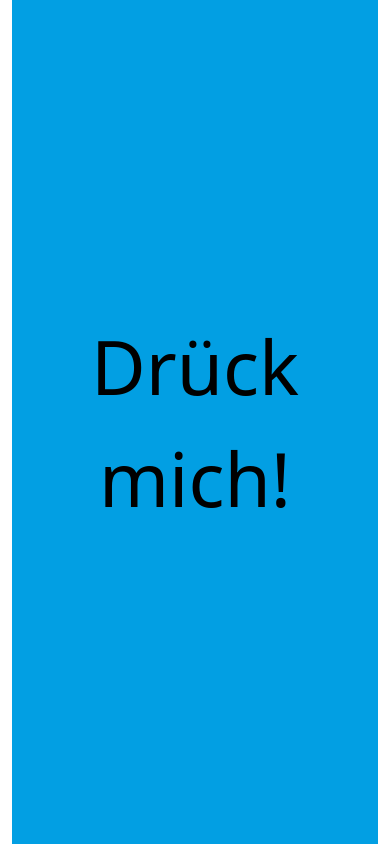
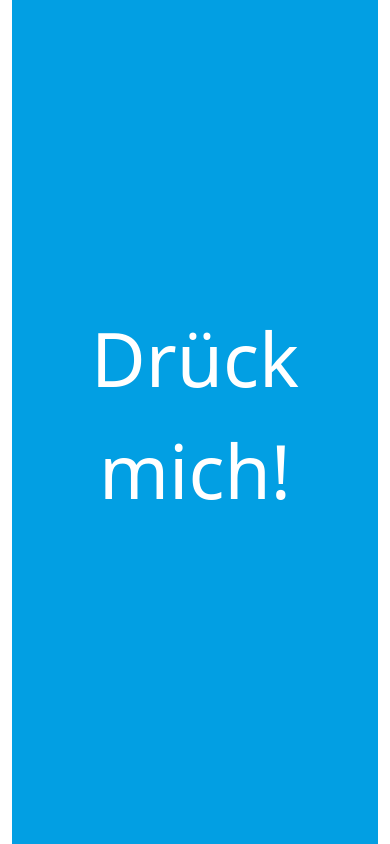
Before and after one commit to Julic-r/Main, an Angular app in the folder AngularFrontend/: page / in a window 390 px wide. Built offline with nearby package versions, Linux system fonts and the light colour scheme.

Commit message:
changed mobile frontend font color

```diff
--- a/AngularFrontend/src/app/app.component.html
+++ b/AngularFrontend/src/app/app.component.html
@@ -3,5 +3,5 @@
 </header>
 
 <main class="container">
-  <button class="sendButton" (click)="sendShootEvent()" stlye="font-size=2vw;">Dr&uuml;ck mich!</button>
+  <button class="sendButton" (click)="sendShootEvent()" stlye="font-size=2vw;"><p style="color:white">Dr&uuml;ck mich!</p></button>
 </main>
```
